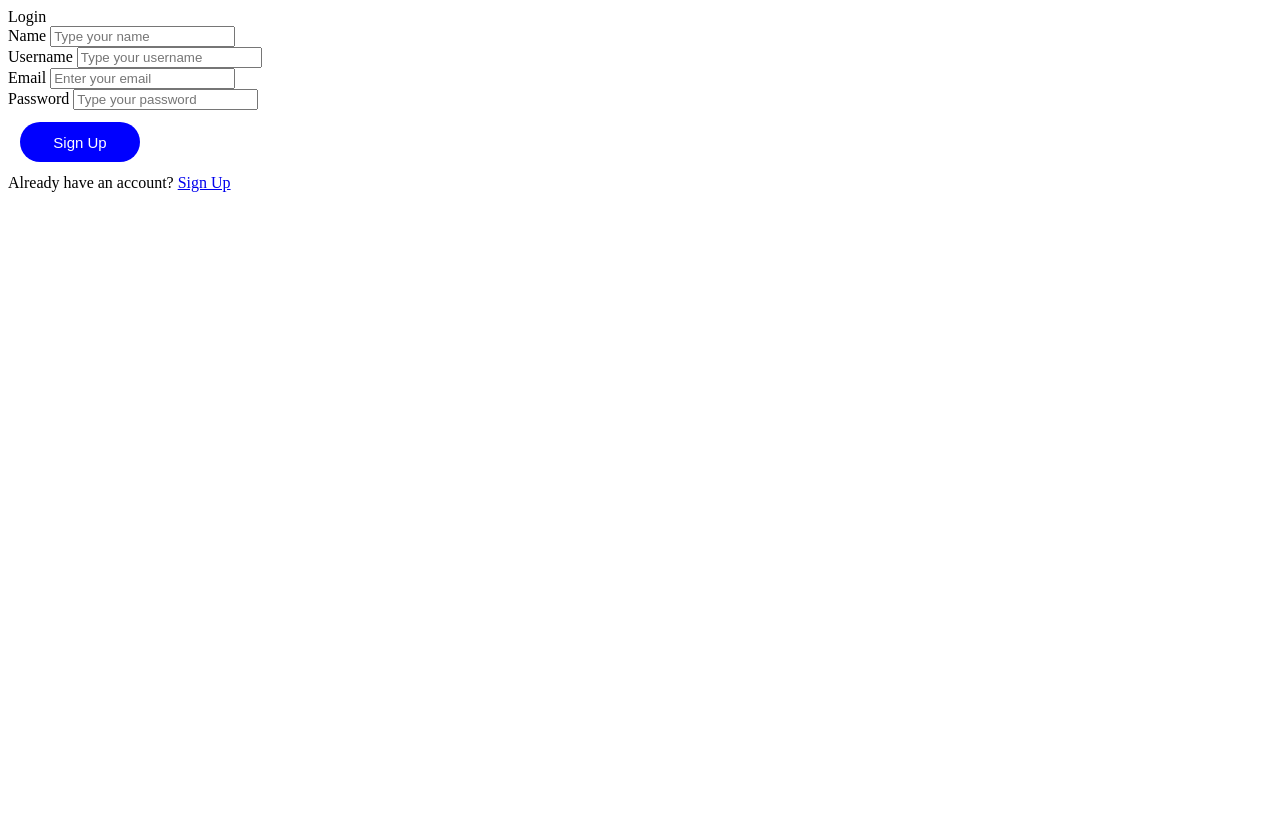
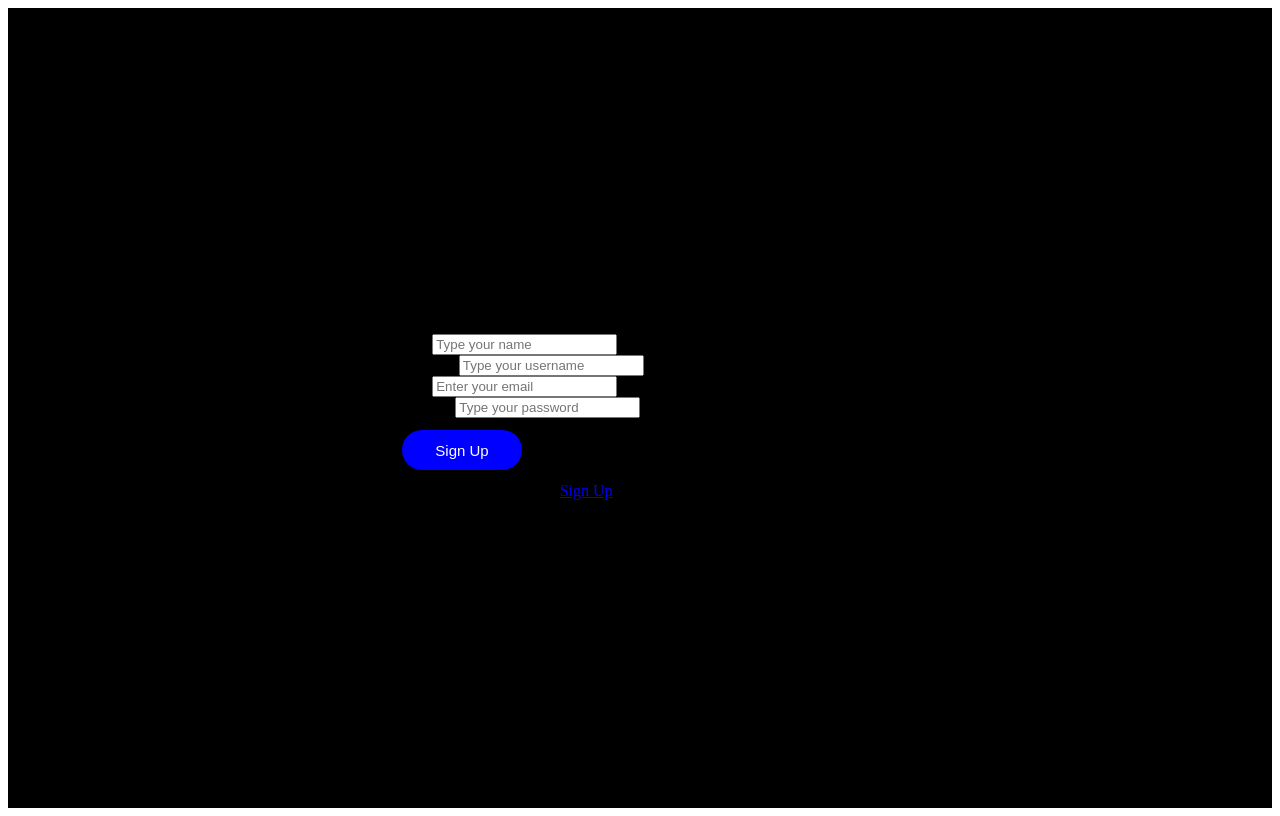
Before and after one commit to omphilejmatsobe/VirtualBar, a Flask app: page /signup in a window 1280 px wide. Before the commit the page ends 192 px from the top, so only its background shows below. Run offline with Flask 3, Linux system fonts and the light colour scheme.

Commit message:
Style update

```diff
--- a/static/css/style.css
+++ b/static/css/style.css
@@ -84,6 +84,26 @@ button:hover{
     color: rgb(192, 192, 192);
 }
 
+/* Login Page */
+
+.login{
+    width: 100%;
+    height: 100vh;
+    background: black;
+    display: flex;
+    align-items: center;
+    justify-content: center;
+}
+
+.login .wrapper{
+    display: flex;
+    margin: auto;
+    width: 500px;
+    height: fit-content;
+    padding: 50px 20px;
+}
+
+
 footer{
     height: 300px;
     width: 100%;
--- a/templates/login/login.html
+++ b/templates/login/login.html
@@ -8,9 +8,8 @@
 	<link rel="stylesheet" href="{{ url_for('static', filename='css/media.css') }}">
 </head>
 <body>
-	<div>
-		<div>
-			<div>
+	<div class="login">
+		<div class="wrapper">
 			{% block main %}
 			<form action="/login" method="POST">
 				<span>
@@ -50,7 +49,6 @@
 			{% endblock %}
 		</div>
 	</div>
-	</div>
 	<div></div>
 </body>
 </html>
```
Lines whose indentation alone changed are shown as unchanged.
